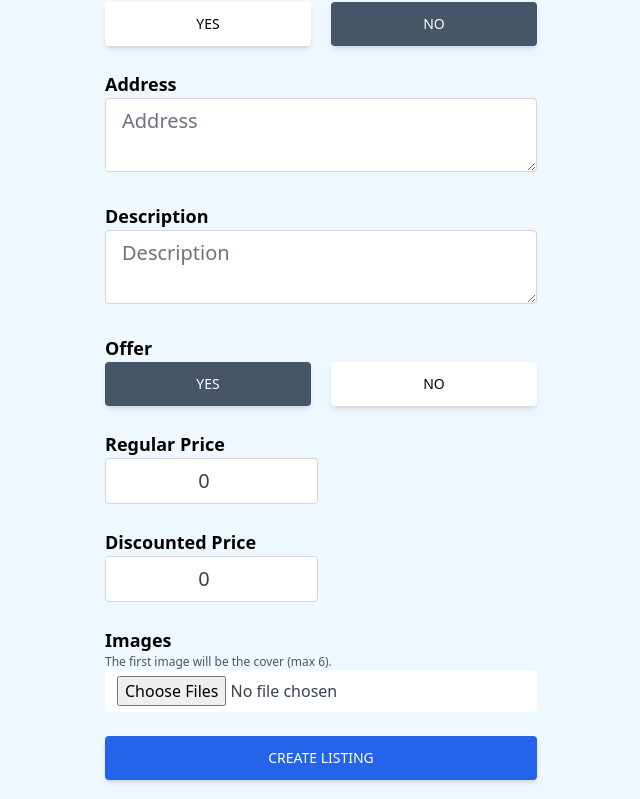
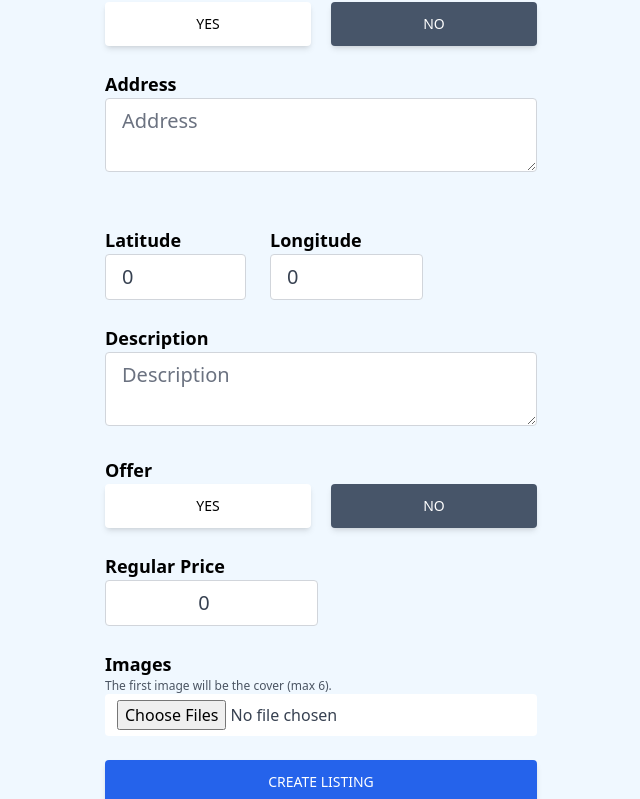
Before and after one commit to carlogy/realtor-clone, a React (Create React App) app: page /create-listing in a window 1280 px wide. Shown: the part 594-1393 px from the top of the page, without its empty margins (319-959 px from the left). Built offline with nearby package versions, Linux system fonts and the light colour scheme; no server answers; sample sign-in values are in the browser's storage.

Commit message:
Finished listing page, and added upload functionality to firebase.

```diff
--- a/package.json
+++ b/package.json
@@ -17,6 +17,7 @@
     "react-router-dom": "^6.10.0",
     "react-scripts": "5.0.1",
     "react-toastify": "^9.1.2",
+    "uuid": "^9.0.0",
     "web-vitals": "^2.1.4"
   },
   "scripts": {
--- a/src/App.js
+++ b/src/App.js
@@ -30,7 +30,9 @@
           <Route path="/sign-up" element={<SignUp/>}/>
           <Route path="/forgot-password" element={<ForgotPassword/>}/>
           <Route path="/offers" element={<Offers/>}/>
-          <Route path="/create-listing" element={<CreateListing/>}/>
+          <Route path="/create-listing" element={<PrivateRoute />}>
+            <Route path="/create-listing" element={<CreateListing/>}/>
+          </Route>
         </Routes>
       </Router>
       <ToastContainer
--- a/src/pages/CreateListing.jsx
+++ b/src/pages/CreateListing.jsx
@@ -1,9 +1,19 @@
 import React, { useState } from 'react'
-
+import Spinner from '../components/Spinner';
+import { toast } from 'react-toastify';
+import { getStorage, ref, uploadBytesResumable, getDownloadURL } from "firebase/storage";
+import { getAuth } from 'firebase/auth';
+import {v4 as uuidv4} from "uuid";
+import { addDoc, serverTimestamp, collection } from 'firebase/firestore';
+import {db} from "../firebase"
+import { useNavigate } from 'react-router';
 
 
 export default function CreateListing() {
-
+    const navigate = useNavigate();
+    const auth = getAuth();
+    const [geolocationEnabled, setGeolocationEnabled] = useState(false);
+    const [loading, setLoading] = useState(false);
     const [formData, setFormData] = useState({
         type: "sale",
         name: "",
@@ -13,38 +23,160 @@
         furnished: false,
         address: "",
         description: "",
-        offer: true,
+        offer: false,
         regularPrice: 0,
         discountedPrice: 0,
+        latitude: 0,
+        longitude: 0,
+        images: {}
     });
 
-    const {type, name, bedrooms, bathrooms, parking, furnished, address, description, offer, regularPrice, discountedPrice} = formData
+    const {type, name, bedrooms, bathrooms, parking, furnished, address, description, offer, regularPrice, discountedPrice,latitude, longitude, images} = formData
 
 
-    function onChange(){
-
+    function onChange(e){
+        let boolean = null;
+        if(e.target.value === "true") {
+            boolean = true
+        }
+        if(e.target.value === "false") {
+            boolean = false;
+        }
+        // files
+        if(e.target.files) {
+            setFormData((prevState) => ({
+                ...prevState,
+                images: e.target.files
+            }));
+        }
+        // text/boolean/number
+        if(!e.target.files) {
+            setFormData((prevState) => ({
+                ...prevState,
+                [e.target.id]: boolean ?? e.target.value,
+            }));
+        }
     }
 
+   async function onSubmit(e) {
+        e.preventDefault();
+        setLoading(true);
+        if(+discountedPrice >= +regularPrice) {
+            setLoading(false);
+            toast.error("Discounted price must be less than regular price.")
+            return;
+        }
+        if(images.length > 6 ){
+            e.preventDefault();
+            setLoading(false);
+            toast.error("Exceed the maximum number of allowed images of 6.");
+            return;
+        }
+        let geolocation = {};
+        let location
+        if(geolocationEnabled) {
+            const response =  fetch(`https://maps.googleapis.com/maps/api/geocode/json?address=${address}&key=${process.env.REACT_APP_GEOCODE_API_KEY}`);
+
+        const data = await Response.json()
+        console.log(data);
+        geolocationEnabled.lat = data.results[0]?.geometry.location.lat ?? 0;
+        geolocationEnabled.lng = data.results[0]?.geometry.location.lng ?? 0;
+        location = data.status === "ZERO_RESULTS" && undefined;
+
+        if(location === undefined || location.includes("undefined")) {
+            setLoading(false)
+            toast.error("Please enter a correct address.");
+        return;
+        }else {
+            geolocation.lat = latitude;
+            geolocation.lng = longitude
+        }
+        }
+
+        async function storeImage(image){
+            return new Promise((resolve, reject) => {
+                const storage = getStorage()
+                const filename = `${auth.currentUser.uid}-${image.name}-${uuidv4()}`;
+                const storageRef = ref(storage, filename);
+                const uploadTask = uploadBytesResumable(storageRef, image);
+                uploadTask.on('state_changed',
+  (snapshot) => {
+    // Observe state change events such as progress, pause, and resume
+    // Get task progress, including the number of bytes uploaded and the total number of bytes to be uploaded
+    const progress = (snapshot.bytesTransferred / snapshot.totalBytes) * 100;
+    console.log('Upload is ' + progress + '% done');
+    switch (snapshot.state) {
+      case 'paused':
+        console.log('Upload is paused');
+        break;
+      case 'running':
+        console.log('Upload is running');
+        break;
+    }
+  },
+  (error) => {
+    // Handle unsuccessful uploads
+    reject(error)
+  },
+  () => {
+    // Handle successful uploads on complete
+    // For instance, get the download URL: https://firebasestorage.googleapis.com/...
+    getDownloadURL(uploadTask.snapshot.ref).then((downloadURL) => {
+      resolve(downloadURL);
+    });
+  }
+);
+
+            })
+        }
+        const imgUrls = await Promise.all(
+            [...images].map((image) => storeImage(image))).catch((error) =>{
+                setLoading(false);
+                toast.error("Unable to upload images.");
+                return;
+            });
+
+     const formDataCopy = {
+        ...formData,
+        imgUrls,
+        geolocation,
+        timestamp: serverTimestamp(),
+     };
+
+     delete formDataCopy.images;
+     !formDataCopy.offer && delete formDataCopy.discountedPrice;
+     delete formDataCopy.latitude;
+     delete formDataCopy.longitude;
+     const docRef = await addDoc(collection(db,"listings"), formDataCopy);
+     setLoading(false)
+     toast.success("Listing created");
+     navigate(`/category/${formDataCopy.type}/${docRef.id}`);
+    }
+
+
+    if(loading) {
+        return <Spinner/>;
+    }
   return (
     <main className='max-w-md px-2 mx-auto '>
         <h1 className='text-3xl text-center mt-6 font-bold'>Create a Listing</h1>
-        <form>
+        <form onSubmit={onSubmit}>
             <p className='text-lg mt-6 font-semibold'>Sell / Rent</p>
             <div className='flex'>
-                <button type='button' id='type' value={type}  onClick={onchange} className={`mr-3 px-7 py-3 font-medium text-sm uppercase shadow-md rounded hover:shadow-lg focus:shadow-lg active:shadow-lg transition ease-in-out duration-150 w-full ${
+                <button type='button' id='type' value="sale"  onClick={onChange} className={`mr-3 px-7 py-3 font-medium text-sm uppercase shadow-md rounded hover:shadow-lg focus:shadow-lg active:shadow-lg transition ease-in-out duration-150 w-full ${
                     type === "rent" ? "bg-white text-black" : "bg-slate-600 text-white"
                 }`} > Sell
 
                 </button>
-                <button type='button' id='type' value={type}  onClick={onchange} className={` ml-2 px-7 py-3 font-medium text-sm uppercase shadow-md rounded hover:shadow-lg focus:shadow-lg active:shadow-lg transition ease-in-out duration-150 w-full ${
+                <button type='button' id='type' value="rent"  onClick={onChange} className={` ml-2 px-7 py-3 font-medium text-sm uppercase shadow-md rounded hover:shadow-lg focus:shadow-lg active:shadow-lg transition ease-in-out duration-150 w-full ${
                     type === "sale" ? "bg-white text-black" : "bg-slate-600 text-white"
                 }`} >Rent
                 </button>
 
             </div>
             <p className='text-lg mt-6 font-semibold'>Name</p>
-                <input type='text' id='name' value={name} onChange={onChange}
-                placeholder='Property name' maxLength="32" minLength="10"
+                <input type='text' id='name' placeholder='Property name' value={name} onChange={onChange}
+                 maxLength="32" minLength="10"
                 required
                 className=' w-full px-4 py-2 text-xl text-gray-700 bg-white border-gray-300 rounded transition ease-in-out duration-150 focus:text-gray-700 focus:bg-white focus:border-slate-600 mb-6'/>
                 <div className='flex space-x-6 mb-6'>
@@ -61,12 +193,12 @@
                 </div>
                 <p className='text-lg mt-6 font-semibold'>Parking</p>
             <div className='flex'>
-                <button type='button' id='parking' value={true}  onClick={onchange} className={`mr-3 px-7 py-3 font-medium text-sm uppercase shadow-md rounded hover:shadow-lg focus:shadow-lg active:shadow-lg transition ease-in-out duration-150 w-full ${
+                <button type='button' id='parking' value={true}  onClick={onChange} className={`mr-3 px-7 py-3 font-medium text-sm uppercase shadow-md rounded hover:shadow-lg focus:shadow-lg active:shadow-lg transition ease-in-out duration-150 w-full ${
                     !parking ? "bg-white text-black" : "bg-slate-600 text-white"
                 }`} > Yes
 
                 </button>
-                <button type='button' id='parking' value={false}  onClick={onchange} className={` ml-2 px-7 py-3 font-medium text-sm uppercase shadow-md rounded hover:shadow-lg focus:shadow-lg active:shadow-lg transition ease-in-out duration-150 w-full ${
+                <button type='button' id='parking' value={false}  onClick={onChange} className={` ml-2 px-7 py-3 font-medium text-sm uppercase shadow-md rounded hover:shadow-lg focus:shadow-lg active:shadow-lg transition ease-in-out duration-150 w-full ${
                     parking  ? "bg-white text-black" : "bg-slate-600 text-white"
                 }`} >No
                 </button>
@@ -74,12 +206,12 @@
             </div>
             <p className='text-lg mt-6 font-semibold'>Furnished</p>
             <div className='flex'>
-                <button type='button' id='furnished' value={true}  onClick={onchange} className={`mr-3 px-7 py-3 font-medium text-sm uppercase shadow-md rounded hover:shadow-lg focus:shadow-lg active:shadow-lg transition ease-in-out duration-150 w-full ${
+                <button type='button' id='furnished' value={true}  onClick={onChange} className={`mr-3 px-7 py-3 font-medium text-sm uppercase shadow-md rounded hover:shadow-lg focus:shadow-lg active:shadow-lg transition ease-in-out duration-150 w-full ${
                     !furnished ? "bg-white text-black" : "bg-slate-600 text-white"
                 }`} > Yes
 
                 </button>
-                <button type='button' id='furnished' value={false}  onClick={onchange} className={` ml-2 px-7 py-3 font-medium text-sm uppercase shadow-md rounded hover:shadow-lg focus:shadow-lg active:shadow-lg transition ease-in-out duration-150 w-full ${
+                <button type='button' id='furnished' value={false}  onClick={onChange} className={` ml-2 px-7 py-3 font-medium text-sm uppercase shadow-md rounded hover:shadow-lg focus:shadow-lg active:shadow-lg transition ease-in-out duration-150 w-full ${
                     furnished ? "bg-white text-black" : "bg-slate-600 text-white"
                 }`} > No
                 </button>
@@ -88,6 +220,22 @@
                 <textarea type='text' id='address' value={address} onChange={onChange}
                 placeholder='Address' required
                 className=' w-full px-4 py-2 text-xl text-gray-700 bg-white border-gray-300 rounded transition ease-in-out duration-150 focus:text-gray-700 focus:bg-white focus:border-slate-600 mb-6'/>
+
+            {!geolocationEnabled && (
+                <div className='flex space-x-6'>
+                    <div className=''>
+                        <p className='text-lg mt-6 font-semibold'>Latitude</p>
+                        <input type='number' id='latitude' value={latitude} onChange={onChange} min="-90" max="90" required
+                        className='w-full px-4 py-2 text-xl text-gray-700 bg-white border-gray-300 rounded transition ease-in-out duration-150 focus:text-gray-700 focus:bg-white focus:border-slate-600 mb-6' />
+                    </div>
+                    <div>
+                    <p className='text-lg mt-6 font-semibold'>Longitude</p>
+                    <input type='number' id='longitude' value={longitude} onChange={onChange}
+                    min="-180" max="180" required
+                    className='w-full px-4 py-2 text-xl text-gray-700 bg-white border-gray-300 rounded transition ease-in-out duration-150 focus:text-gray-700 focus:bg-white focus:border-slate-600 mb-6' />
+                    </div>
+                </div>
+            )}
 
             <p className='text-lg  font-semibold'>Description</p>
                 <textarea type='description' id='description' value={description} onChange={onChange}
@@ -99,12 +247,12 @@
 
             <p className='text-lg  font-semibold'>Offer</p>
             <div className='flex mb-6'>
-                <button type='button' id='offer' value={true}  onClick={onchange} className={`mr-3 px-7 py-3 font-medium text-sm uppercase shadow-md rounded hover:shadow-lg focus:shadow-lg active:shadow-lg transition ease-in-out duration-150 w-full ${
+                <button type='button' id='offer' value={true}  onClick={onChange} className={`mr-3 px-7 py-3 font-medium text-sm uppercase shadow-md rounded hover:shadow-lg focus:shadow-lg active:shadow-lg transition ease-in-out duration-150 w-full ${
                     !offer ? "bg-white text-black" : "bg-slate-600 text-white"
                 }`} > Yes
 
                 </button>
-                <button type='button' id='offer' value={false}  onClick={onchange} className={` ml-2 px-7 py-3 font-medium text-sm uppercase shadow-md rounded hover:shadow-lg focus:shadow-lg active:shadow-lg transition ease-in-out duration-150 w-full ${
+                <button type='button' id='offer' value={false}  onClick={onChange} className={` ml-2 px-7 py-3 font-medium text-sm uppercase shadow-md rounded hover:shadow-lg focus:shadow-lg active:shadow-lg transition ease-in-out duration-150 w-full ${
                     offer ? "bg-white text-black" : "bg-slate-600 text-white"
                 }`} > No
                 </button>
```
Also changed, not shown: 1 other file (tests, documents, lock files or other folders).
